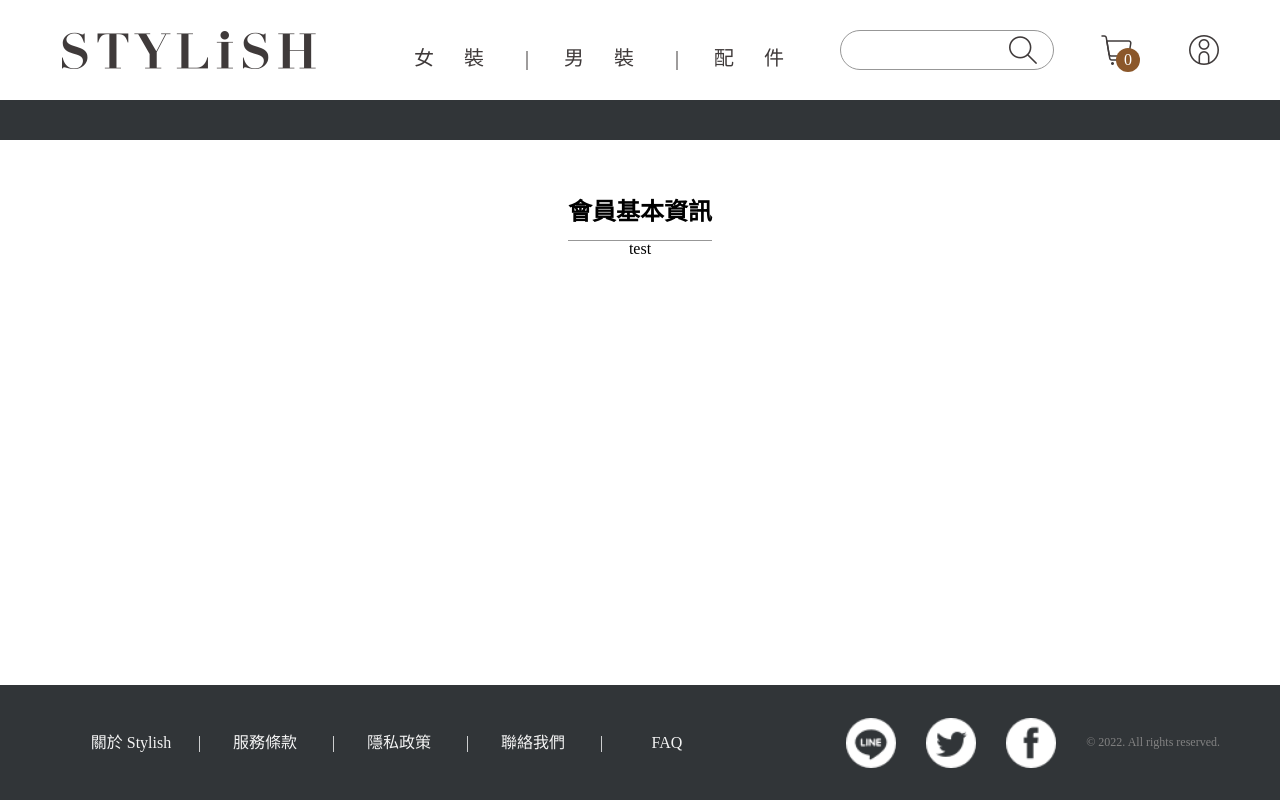
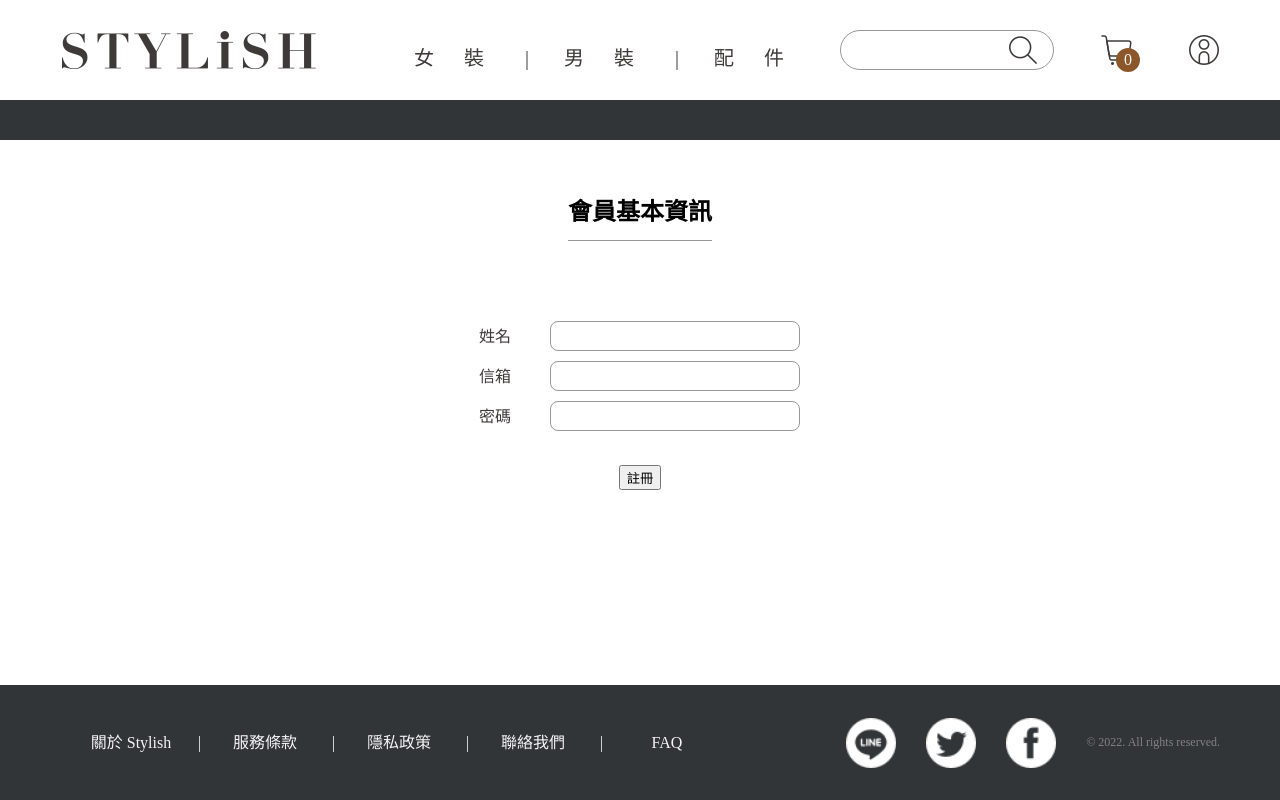
Before and after one commit to Orcus2021/Co-Work, a React (Create React App) app: page /profile in a window 1280 px wide. Built offline with nearby package versions, Linux system fonts and the light colour scheme; a web font is replaced by a local one.

Commit message:
SignUp API

```diff
--- a/src/pages/Profile/Profile.js
+++ b/src/pages/Profile/Profile.js
@@ -1,8 +1,5 @@
 import { useEffect, useState } from "react";
 import styled from "styled-components";
-
-import api from "../../utils/api";
-import getJwtToken from "../../utils/getJwtToken";
 
 const Wrapper = styled.div`
   padding: 60px 20px;
@@ -11,7 +8,6 @@ const Wrapper = styled.div`
   align-items: center;
   text-align: center;
 `;
-
 const Title = styled.div`
   padding-bottom: 16px;
   border-bottom: 1px solid #979797;
@@ -19,57 +15,121 @@ const Title = styled.div`
   font-weight: bold;
 `;
 
-const Photo = styled.img`
-  margin-top: 24px;
+const Form = styled.div`
+  display: flex;
+  flex-direction: column;
+  margin-top: 50px;
+`;
+const InputLabel = styled.label`
+  width: 110px;
+  line-height: 19px;
+  font-size: 16px;
+  color: #3f3a3a;
+  display: block;
+  margin-bottom: 10px;
+  @media screen and (max-width: 1279px) {
+    width: 100%;
+  }
+`;
+const InputControl = styled.input`
+  width: 250px;
+  height: 30px;
+  border-radius: 8px;
+  border: solid 1px #979797;
+  margin-bottom: 10px;
+  @media screen and (max-width: 1279px) {
+    margin-top: 10px;
+    width: 100%;
+  }
+`;
+const InputGroup = styled.div`
+  display: flex;
+  align-items: center;
+  flex-wrap: wrap;
+  margin-top: 30px;
+  width: 400px;
+  @media screen and (max-width: 1279px) {
+    line-height: 17px;
+    font-size: 14px;
+    margin-top: 20px;
+    width: 100%;
+  }
 `;
 
-const Content = styled.div`
-  margin-top: 24px;
-`;
-
-const LogoutButton = styled.button`
+const SignUpButton = styled.button`
   margin-top: 24px;
 `;
 
 function Profile() {
-  const [profile, setProfile] = useState();
-
-  useEffect(() => {
-    async function getProfile() {
-      let jwtToken = window.localStorage.getItem("jwtToken");
-
-      if (!jwtToken) {
-        try {
-          jwtToken = await getJwtToken();
-        } catch (e) {
-          window.alert(e.message);
-          return;
-        }
-      }
-      window.localStorage.setItem("jwtToken", jwtToken);
-
-      const { data } = await api.getProfile(jwtToken);
-      setProfile(data);
+  const [name, setName] = useState(null);
+  const [email, setEmail] = useState(null);
+  const [password, setPassword] = useState(null);
+  const handleInputChange = (e) => {
+    const { name, value } = e.target;
+    if (name === "name") {
+      setName(value);
     }
-    getProfile();
-  }, []);
+    if (name === "email") {
+      setEmail(value);
+    }
+    if (name === "password") {
+      setPassword(value);
+    }
+  };
+  const handleSubmit = () => {
+    const data = {
+      name: name,
+      email: email,
+      password: password,
+    };
+    console.log(data);
+    signUp(data);
+    setName("");
+    setEmail("");
+    setPassword("");
+  };
+  async function signUp(data) {
+    const response = await fetch(`https://kelvin-wu.site/api/1.0/user/signup`, {
+      body: JSON.stringify(data),
+      headers: new Headers({
+        "Content-Type": "application/json",
+      }),
+      method: "POST",
+    });
+    return await response.json();
+  }
 
   return (
     <Wrapper>
       <Title>會員基本資訊</Title>
-      <p>test</p>
-      {profile && (
-        <>
-          <Photo src={profile.picture} />
-          <Content>{profile.name}</Content>
-          <Content>{profile.email}</Content>
-          <LogoutButton
-            onClick={() => window.localStorage.removeItem("jwtToken")}
-          >
-            登出
-          </LogoutButton>
-        </>
-      )}
+      <form>
+        <Form>
+          <InputGroup>
+            <InputLabel>姓名</InputLabel>
+            <InputControl
+              type="text"
+              name="name"
+              value={name}
+              onChange={(e) => handleInputChange(e)}
+            />
+            <InputLabel>信箱</InputLabel>
+            <InputControl
+              type="text"
+              name="email"
+              value={email}
+              onChange={(e) => handleInputChange(e)}
+            />
+            <InputLabel>密碼</InputLabel>
+            <InputControl
+              type="password"
+              name="password"
+              value={password}
+              onChange={(e) => handleInputChange(e)}
+            />
+          </InputGroup>
+        </Form>
+      </form>
+      <SignUpButton onClick={() => handleSubmit()}>註冊</SignUpButton>
     </Wrapper>
   );
 }
```
